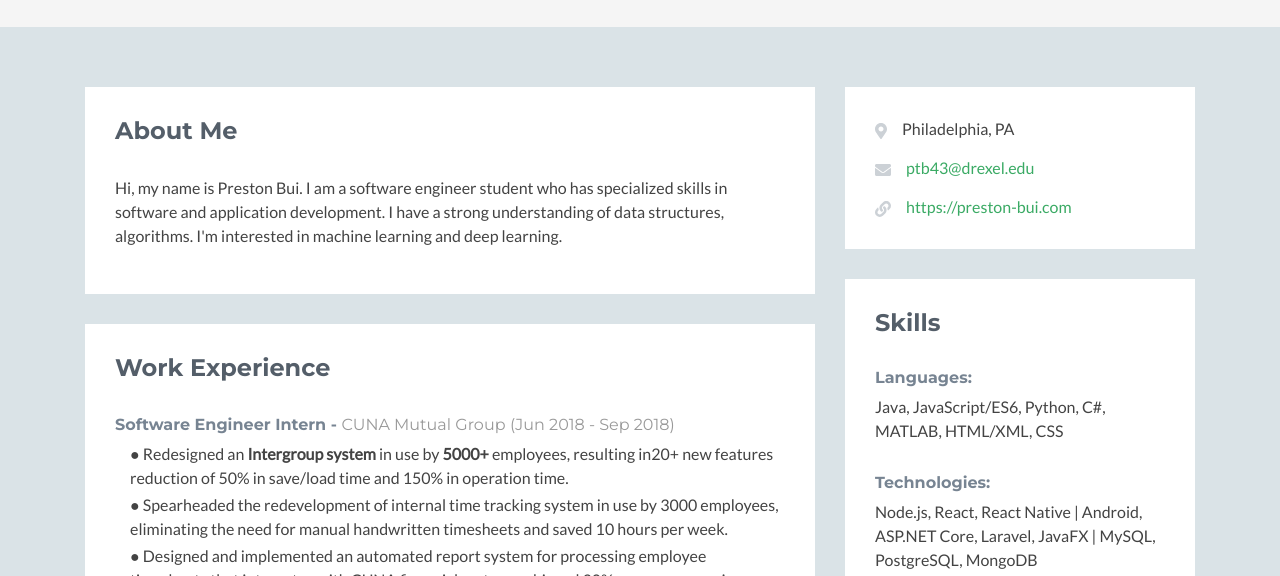
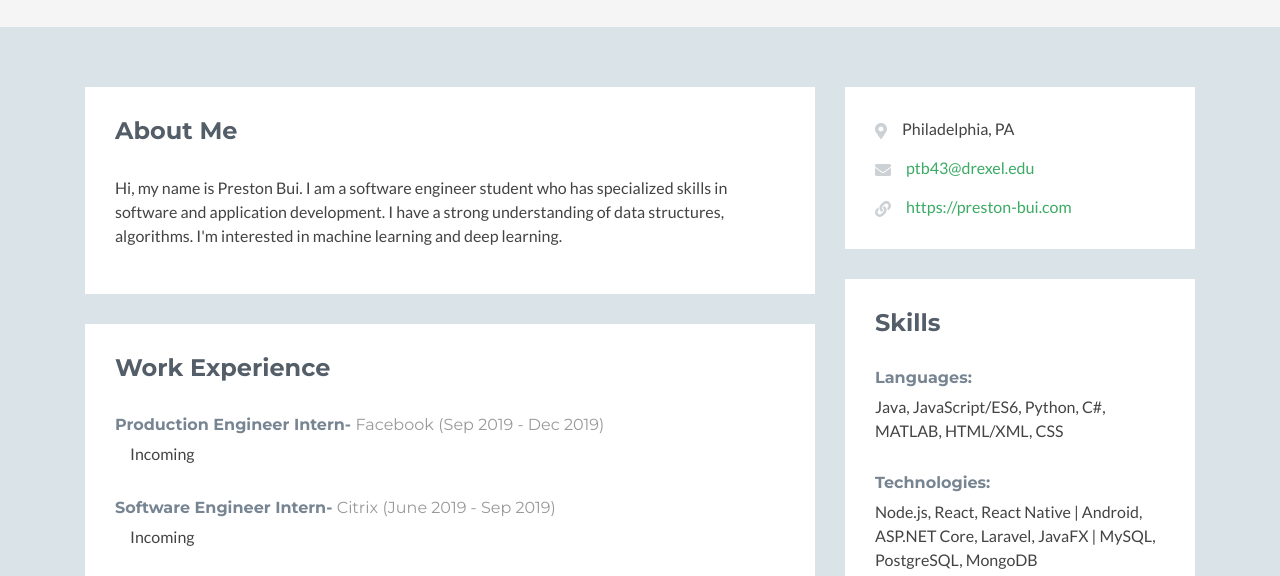
Before and after one commit to buip/buip.github.io, a plain HTML site: page index.html in a window 1280 px wide. Shown: the part 222-798 px from the top of the page. Drawn offline with nearby package versions, Linux system fonts and the light colour scheme; no server answers; a script that the page names is missing; some icons are missing.

Commit message:
Change work exp

```diff
--- a/index.html
+++ b/index.html
@@ -81,6 +81,24 @@
                     <div class="section-inner">
                         <h2 class="heading">Work Experience</h2>
                         <div class="content">
+                            <div class="item">
+                                <h3 class="title">Production Engineer Intern- <span class="place"><a href="#">Facebook</a></span> <span class="year">(Sep 2019 - Dec 2019)</span></h3>
+                                <div style="margin-left: 15px">
+                                    <p style="margin-bottom:3px">
+                                        Incoming
+                                    </p>
+                                </div>
+                            </div>
+                            <!--//item-->
+                            <div class="item">
+                                <h3 class="title">Software Engineer Intern- <span class="place"><a href="#">Citrix</a></span> <span class="year">(June 2019 - Sep 2019)</span></h3>
+                                <div style="margin-left: 15px">
+                                    <p style="margin-bottom:3px">
+                                        Incoming
+                                    </p>
+                                </div>
+                            </div>
+                            <!--//item-->
                             <div class="item">
                                 <h3 class="title">Software Engineer Intern - <span class="place"><a href="#">CUNA
                                             Mutual Group</a></span> <span class="year">(Jun 2018 - Sep 2018)</span></h3>
```
